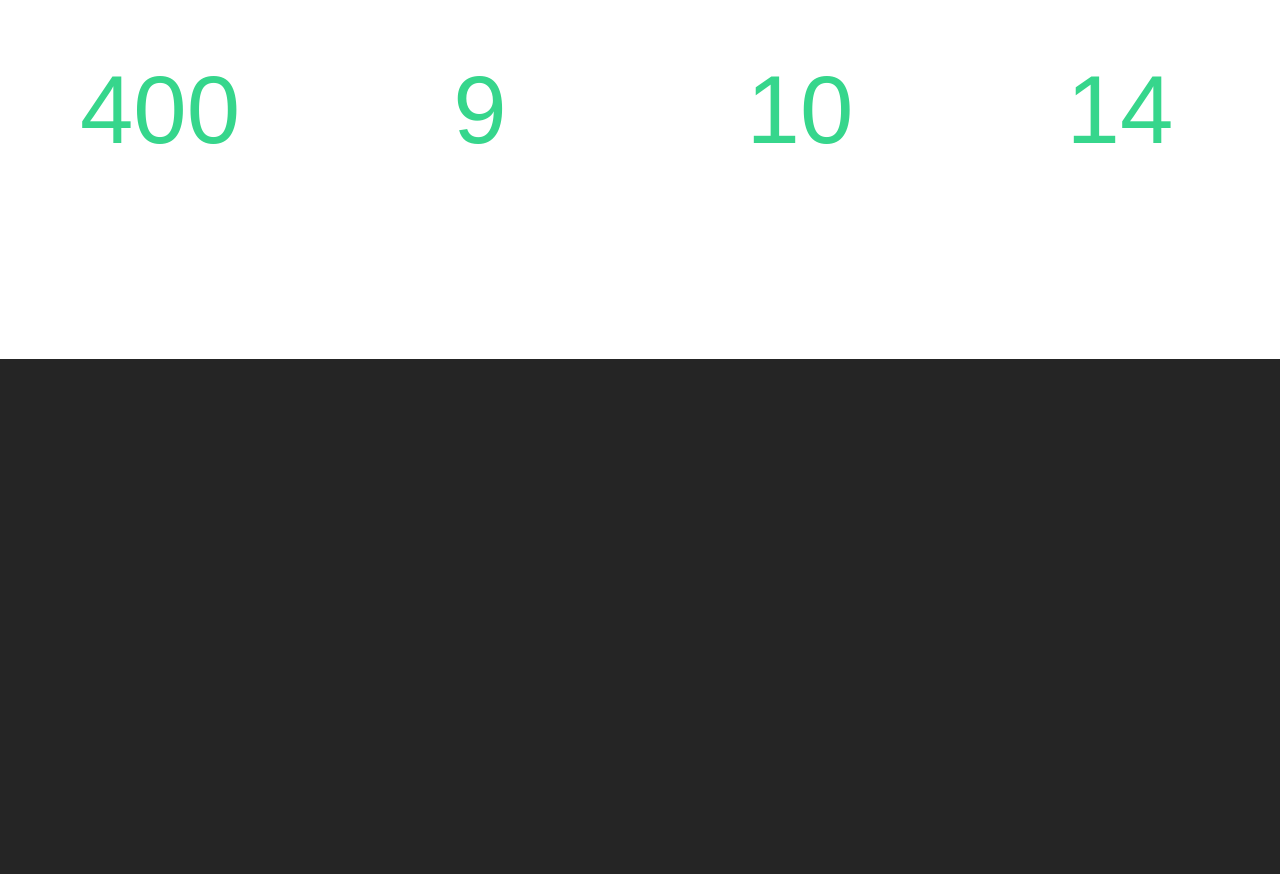
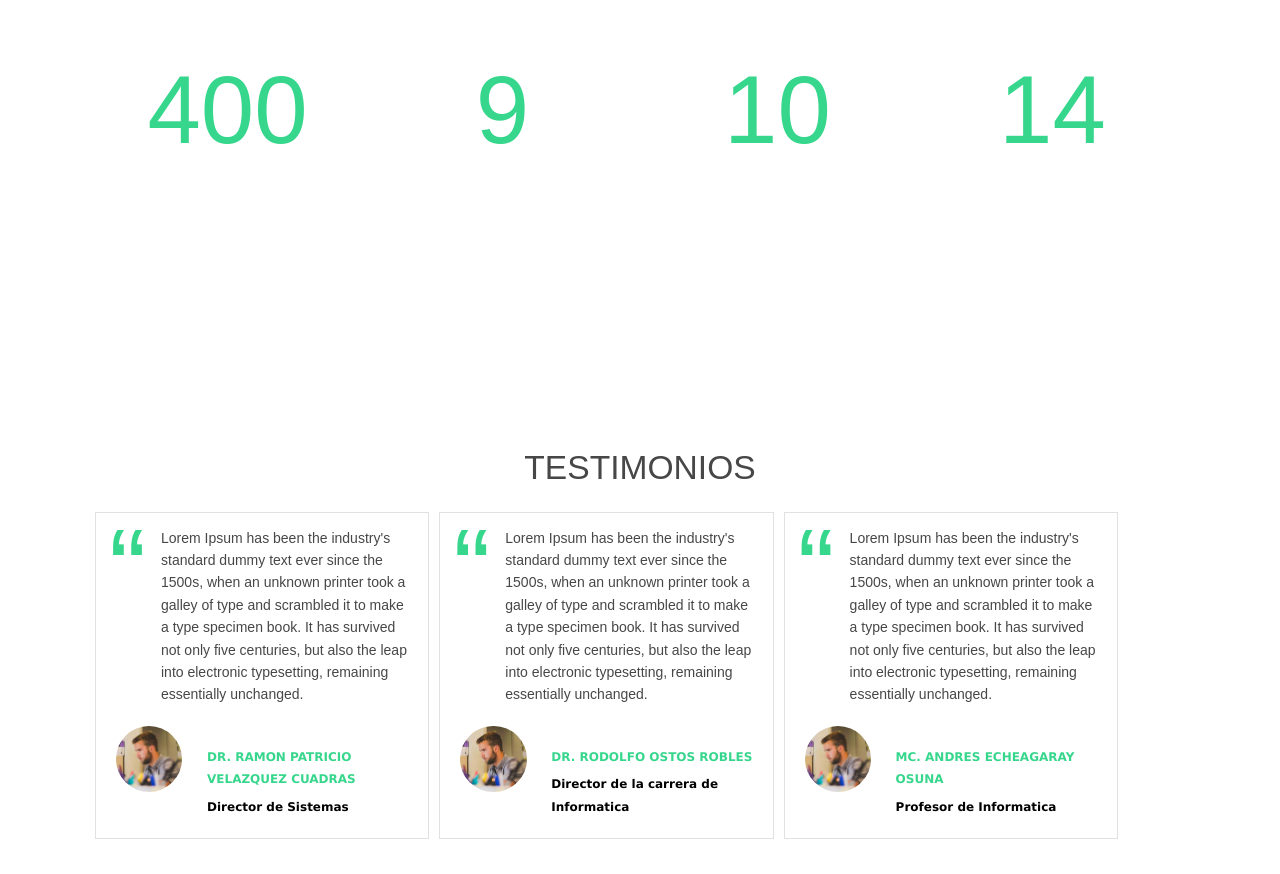
Before and after one commit to 2017030777-CarlosSant47/Informatica_Pagina, a plain HTML site: page index.html in a window 1280 px wide. Shown: the part 1533-2407 px from the top of the page. Before the commit the page ends 1892 px from the top, so only its background shows below. Drawn offline with Linux system fonts and the light colour scheme.

Commit message:
Agregue los testimonios de los profes de info

```diff
--- a/css/carreras.css
+++ b/css/carreras.css
@@ -2,15 +2,92 @@
     --main-bg-color: #36D68C;
 }
 
-#pageintro
-{
+#pageintro {
     padding: 180px 0 130px;
 }
 
-.parallax::before{
+
+.titleTesti{
+    margin-top: 90px;
+}
+div.testimoniales {
+    padding-bottom: 20px;
+}
+
+div.testimonial {
+    padding: 5px;
+}
+
+@media only screen and (min-width:768px) {
+    div.testimonial {
+        float: left;
+        width: 31.3%;
+    }
+}
+
+blockquote {
+    background-color: #ffffff;
+    border: 1px solid #e1e1e1;
+    position: relative;
+    margin: 0 0 10px 0;
+    padding-bottom: 20px;
+
+}
+
+blockquote p {
+    text-align: left !important;
+    font-size: 1em !important;
+    font-family: 'PT Sans', sans-serif;
+    padding: 0 20px 0 65px;
+}
+
+blockquote p::before {
+    content: '\201c';
+    position: absolute;
+    left: 13px;
+    top: 0px;
+    font-size: 8rem;
+    margin: 0;
+    padding: 0;
+    line-height: 1;
+    color: var(--main-bg-color);
+}
+
+footer.info-testimonial {
+    padding: 0;
+    background-color: transparent;
+}
+
+footer.info-testimonial img {
+    float: left;
+    width: 20%;
+    border-radius: 50%;
+    margin-left: 20px;
+}
+
+footer.info-testimonial cite {
+    text-align: left;
+    color: var(--main-bg-color);
+    text-transform: uppercase;
+    font-size: 12px;
+    padding-top: 20px;
+    width: 66.6%;
+    float: right;
+    font-weight: bold;
+    font-style: normal;
+}
+
+footer.info-testimonial cite span {
+    color: #000000;
+    display: block;
+    text-transform: none;
+    margin-top: 5px;
+}
+
+.parallax::before {
     width: 100%;
     height: 100%;
-   position:absolute;
+    position: absolute;
     top: 0;
     left: 0;
     background-repeat: no-repeat;
@@ -20,72 +97,78 @@
     -webkit-filter: brightness(.8);
     filter: brightness(.8);
 }
-div.contador{
+
+div.contador {
     position: relative;
     height: auto;
 }
-div.contador::before{
+
+div.contador::before {
     background-image: url(../img/imgw2.jpg);
     content: '';
 }
 
-ul.resumen-evento{
+ul.resumen-evento {
     position: relative;
     padding: 120px 0;
     list-style: none;
     margin: 0;
 }
-ul.resumen-evento li{
+
+ul.resumen-evento li {
     width: 50%;
     float: left;
     text-align: center;
-    color:white;
+    color: white;
     text-transform: uppercase;
     font-family: 'Oswald', sans-serif;
     font-size: 24px;
 }
-@media only screen and (min-width:768px){
-    ul.resumen-evento li{
+
+@media only screen and (min-width:768px) {
+    ul.resumen-evento li {
         width: 25%;
     }
 }
 
-p.numero{
+p.numero {
     color: var(--main-bg-color);
     font-family: 'Oswald', sans-serif;
     font-size: 4em;
     display: block;
     margin-bottom: 95px;
     /*margin: 20px 20px 10px 20px;*/
-
 }
 
 .clearfix:before,
 .clearfix:after {
-    content: " "; /* 1 */
-    display: table; /* 2 */
+    content: " ";
+    /* 1 */
+    display: table;
+    /* 2 */
 }
 
 .clearfix:after {
     clear: both;
 }
 
-h2{
+h2 {
     font-family: 'Oswald', sans-serif;
     font-size: 2.4em;
     text-transform: uppercase;
     text-align: center;
 }
 
-h3{
+h3 {
     font-family: 'Oswald', sans-serif !important;
 
 }
 
-ul.lista-invitados{
+ul.lista-invitados {
     list-style: none;
 
 }
+
 ul.lista-invitados li {
     padding: 10px;
     float: left;
@@ -132,6 +215,27 @@ ul.lista-invitados{
 
 }
 
+.contenedor{
+    width: 98%;
+    margin: 0 auto;
+}
+@media only screen and (min-width:480px){
+    .contenedor{
+        width: 95%;
+    }
+}
+@media only screen and (min-width:768px){
+    .contenedor{
+        width: 95%;
+    }
+}
+@media only screen and (min-width:992px){
+    .contenedor{
+        width: 90%;
+        max-width: 1100px;
+    }
+}
+
 div.invitado p {
     position: absolute;
     bottom: 0;
@@ -153,46 +257,54 @@ ul.lista-invitados{
     opacity: 0;
 }
 
-    div.invitado.p{
+div.invitado.p {
     color: #36D68C;
 }
+
 footer {
     background-color: #353535;
     padding-top: 40px;
     margin-top: 20px;
 }
-    footer .contenedor > div{
+
+footer .contenedor > div {
     color: #ffffff;
     padding: 0px 20px;
     font-size: 12px;
     text-align-last: justify;
 }
-    @media only screen and (min-width:768px){
-        footer .contenedor > div{
+
+@media only screen and (min-width:768px) {
+    footer .contenedor > div {
         width: 29%;
         float: left;
     }
 }
 
-    footer h3{
+footer h3 {
     color: #ffffff;
     text-transform: uppercase;
     font-family: 'Oswald', sans-serif;
     margin-bottom: 20px;
 }
-    footer h3 span{
+
+footer h3 span {
     color: #fe4918;
 }
-    footer .ultimos-tweets{
+
+footer .ultimos-tweets {
     margin-bottom: 10px;
 }
-    footer li{
-        text-decoration:  none !important;
+
+footer li {
+    text-decoration: none !important;
 }
-    footer nav{
+
+footer nav {
     text-align: left;
 }
-    .copyright{
+
+.copyright {
     background: #2e2e2e;
     color: white;
     margin: 0px;
--- a/index.html
+++ b/index.html
@@ -126,6 +126,44 @@ Licence URI: http://www.os-templates.com/template-terms
                     </ul>
                 </div>
             </div>
+
+            <section class="seccion">
+                <h2 class="titleTesti">Testimonios</h2>
+                <div class="testimoniales contenedor clearfix">
+                    <div class="testimonial">
+                        <blockquote>
+                            <p>Lorem Ipsum has been the industry's standard dummy text ever since the 1500s, when an unknown printer took a galley of type and scrambled it to make a type specimen book. It has survived not only five centuries, but also the leap into electronic typesetting, remaining essentially unchanged. </p>
+                            <footer class="info-testimonial clearfix">
+                                <img src="img/testimonial.jpg" alt="imagen testimonial">
+                                <cite>Dr. Ramon Patricio Velazquez Cuadras <span>Director de Sistemas</span></cite>
+                            </footer>
+                        </blockquote>
+                    </div>
+                    <!--Fin Testimonial-->
+
+                    <div class="testimonial">
+                        <blockquote>
+                            <p>Lorem Ipsum has been the industry's standard dummy text ever since the 1500s, when an unknown printer took a galley of type and scrambled it to make a type specimen book. It has survived not only five centuries, but also the leap into electronic typesetting, remaining essentially unchanged. </p>
+                            <footer class="info-testimonial clearfix">
+                                <img src="img/testimonial.jpg" alt="imagen testimonial">
+                                <cite>Dr. Rodolfo Ostos Robles <span>Director de la carrera de Informatica</span></cite>
+                            </footer>
+                        </blockquote>
+                    </div>
+                    <!--Fin Testimonial-->
+
+                    <div class="testimonial">
+                        <blockquote>
+                            <p>Lorem Ipsum has been the industry's standard dummy text ever since the 1500s, when an unknown printer took a galley of type and scrambled it to make a type specimen book. It has survived not only five centuries, but also the leap into electronic typesetting, remaining essentially unchanged. </p>
+                            <footer class="info-testimonial clearfix">
+                                <img src="img/testimonial.jpg" alt="imagen testimonial">
+                                <cite>MC. Andres Echeagaray Osuna <span>Profesor de Informatica</span></cite>
+                            </footer>
+                        </blockquote>
+                    </div>
+                    <!--Fin Testimonial-->
+                </div>
+            </section>
         </div>
     </div>
 </body>
```
Also changed, not shown: img/testimonial.jpg (added). Lines whose indentation alone changed are shown as unchanged.
